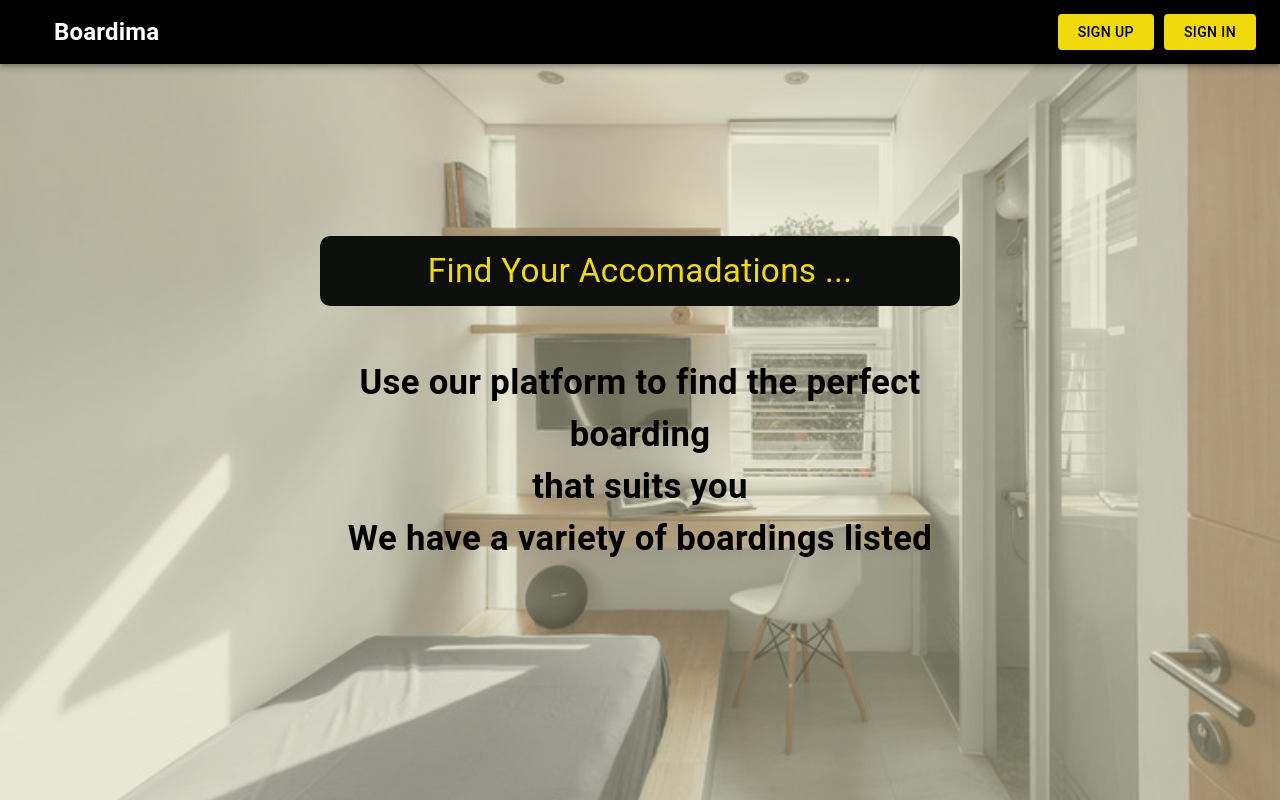
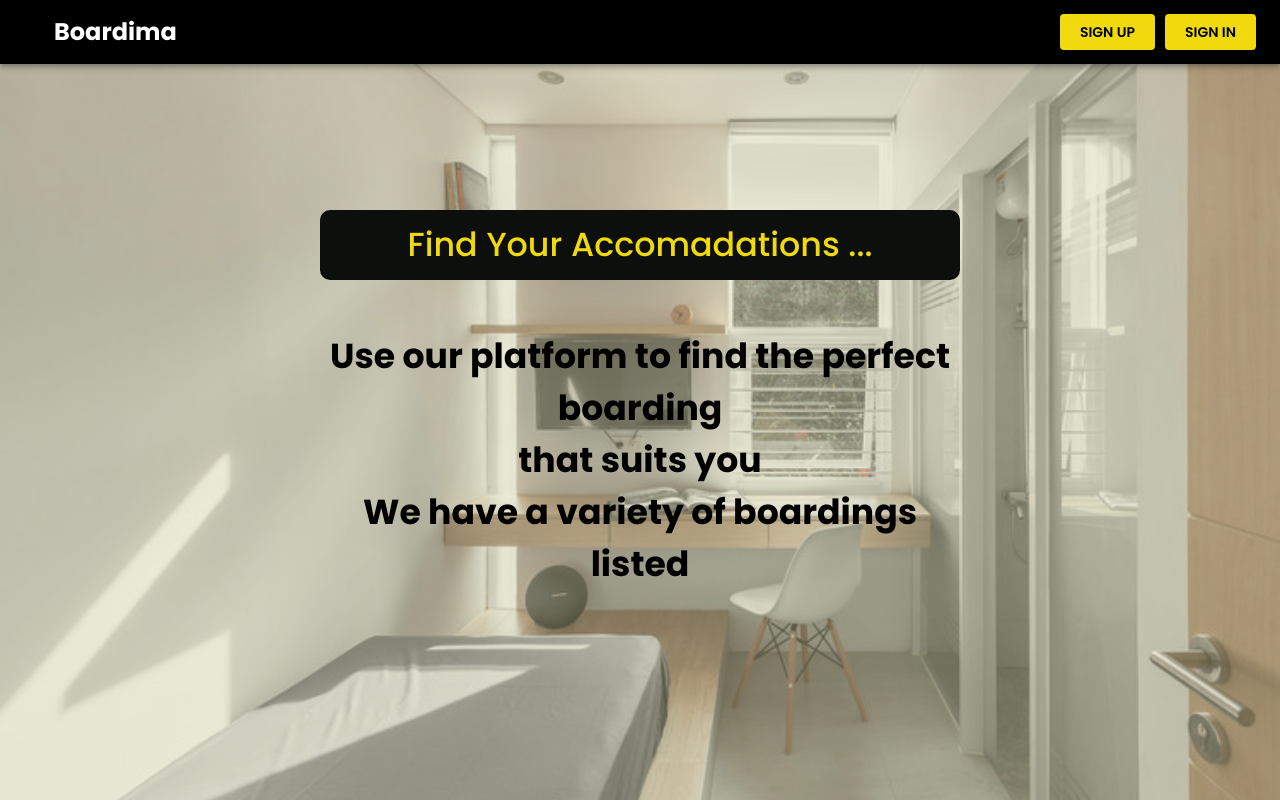
Before and after one commit to Boardima/boardima, a React (Create React App) app in the folder boardimafrontend/: page / in a window 1280 px wide. Built offline with nearby package versions, Linux system fonts and the light colour scheme.

Commit message:
change font style

```diff
--- a/boardimafrontend/public/index.html
+++ b/boardimafrontend/public/index.html
@@ -1,20 +1,21 @@
 <!DOCTYPE html>
 <html lang="en">
+
 <head>
   <meta charset="utf-8" />
   <link rel="icon" href="%PUBLIC_URL%/favicon.ico" />
   <meta name="viewport" content="width=device-width, initial-scale=1" />
   <meta name="theme-color" content="#000000" />
-    <meta
-      name="description"
-      content="Web site created using create-react-app"
-    />
+  <meta name="description" content="Web site created using create-react-app" />
   <link rel="apple-touch-icon" href="%PUBLIC_URL%/logo192.png" />
   <!--
       manifest.json provides metadata used when your web app is installed on a
       user's mobile device or desktop. See https://developers.google.com/web/fundamentals/web-app-manifest/
     -->
   <link rel="manifest" href="%PUBLIC_URL%/manifest.json" />
+  <link rel="stylesheet" href="https://fonts.googleapis.com/icon?family=Material+Icons" />
+  <link rel="stylesheet" href="https://fonts.googleapis.com/css?family=Poppins:300,400,500,700&display=swap" />
+
   <!--
       Notice the use of %PUBLIC_URL% in the tags above.
       It will be replaced with the URL of the `public` folder during the build.
@@ -26,6 +27,7 @@
     -->
   <title>React App</title>
 </head>
+
 <body>
   <noscript>You need to enable JavaScript to run this app.</noscript>
   <div id="root"></div>
@@ -40,4 +42,5 @@
       To create a production bundle, use `npm run build` or `yarn build`.
     -->
 </body>
+
 </html>
--- a/boardimafrontend/src/App.css
+++ b/boardimafrontend/src/App.css
@@ -1,5 +1,8 @@
+@import url("https://fonts.googleapis.com/css2?family=Poppins:wght@200;300;400;500;600;700;800&display=swap");
+
 .App {
   text-align: center;
+  font-family:Verdana, Geneva, Tahoma, sans-serif;
 }
 
 .App-logo {
--- a/boardimafrontend/src/App.js
+++ b/boardimafrontend/src/App.js
@@ -3,17 +3,28 @@ import LandingMain from './components/landing/LandingMain';
 import SignIn from './components/login/SignIn';
 import SignUp from './components/login/SignUp';
 import { BrowserRouter, Route, Router, Routes } from 'react-router-dom';
-
+import { createTheme, ThemeProvider } from "@mui/material";
+import StyledEngineProvider from "@mui/material/StyledEngineProvider";
 
 
 function App() {
+
+  const theme = createTheme({
+    typography: {
+      fontFamily: "Poppins",
+      fontWeightLight: 400,
+      fontWeightRegular: 500,
+      fontWeightMedium: 600,
+      fontWeightBold: 700,
+    },
+  });
 
   return (
 
     <div>
 
-
-
+      <StyledEngineProvider injectFirst>
+        <ThemeProvider theme={theme}>
           <BrowserRouter>
 
             <Routes>
@@ -23,6 +34,8 @@ function App() {
             </Routes>
 
           </BrowserRouter>
+        </ThemeProvider>
+      </StyledEngineProvider>
 
     </div>
 
```
Lines whose indentation alone changed are shown as unchanged.
